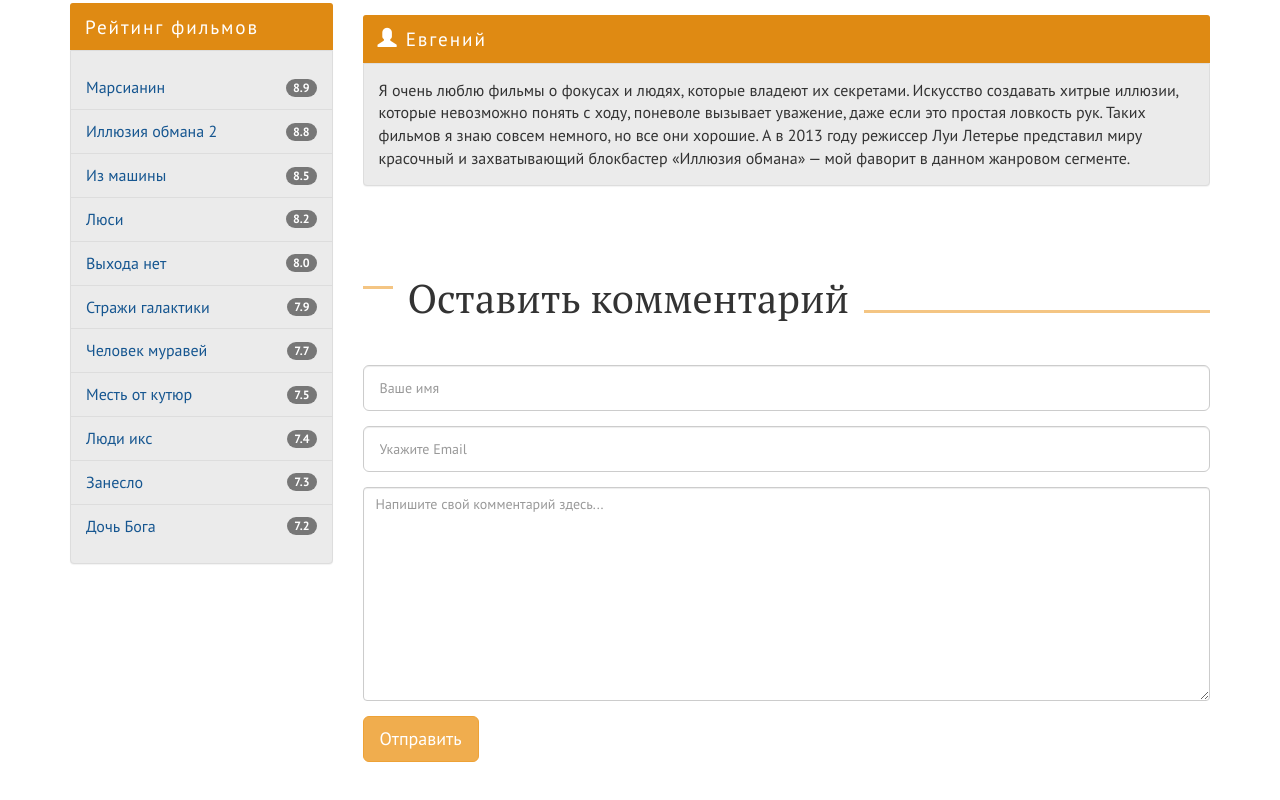
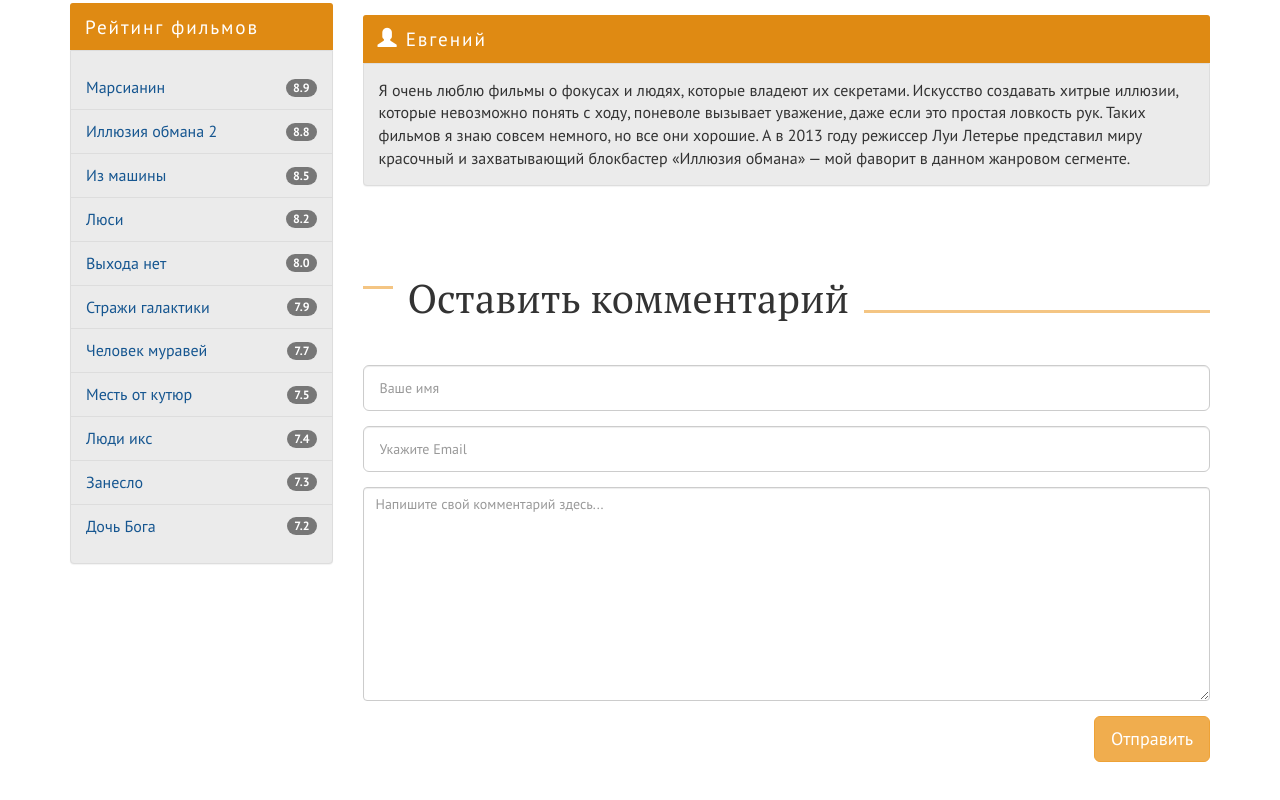
Before and after one commit to siniavskiialexandr/kinozal-temp, a website: page page.html in a window 1280 px wide. Shown: the part 1852-2652 px from the top of the page. Drawn offline with Linux system fonts and the light colour scheme.

Commit message:
button right

```diff
--- a/assets/scss/_page.scss
+++ b/assets/scss/_page.scss
@@ -18,3 +18,9 @@
     border-top-right-radius: 0;
   }
 }
+
+.film-comment-form {
+  &__button {
+    float: right;
+  }
+}
```
Also changed, not shown: assets/css/style.css.
